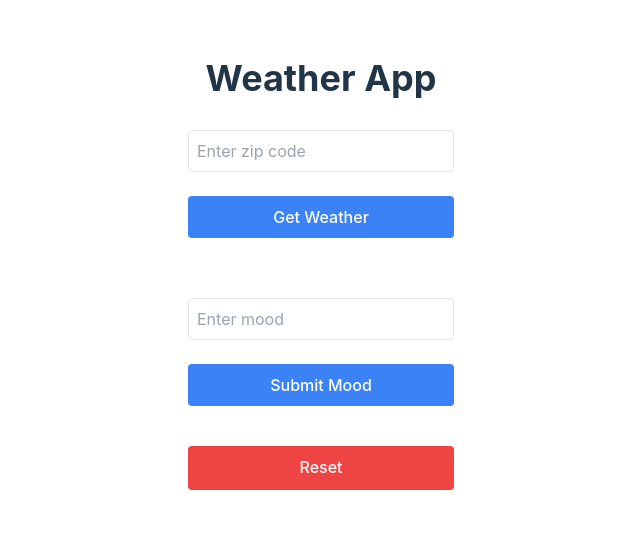
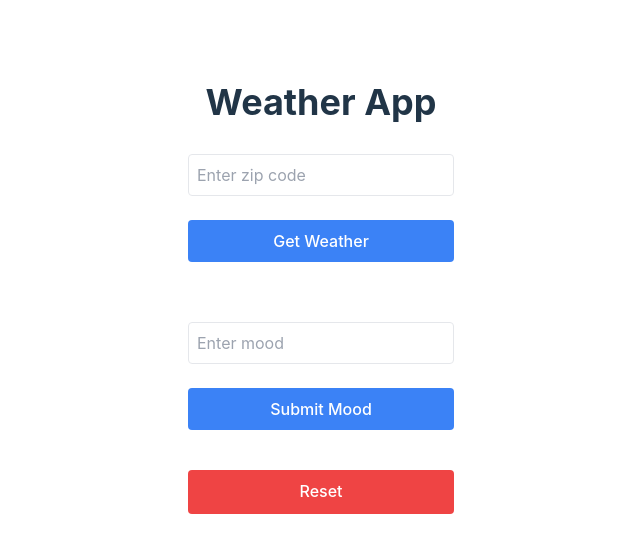
Before and after one commit to MonkeyCrumbs999/MoodyWeather-App, a React (Vite) app: page / in a window 1280 px wide. Shown: the top 552 px of the page, without its empty margins (319-959 px from the left). Built offline with nearby package versions, Linux system fonts and the light colour scheme.

Commit message:
adjusted root padding

```diff
--- a/src/App.css
+++ b/src/App.css
@@ -1,6 +1,6 @@
 #root {
   margin: 0 auto;
-  padding: 0.5rem;
+  padding: 2rem;
   text-align: center;
 }
 
```
